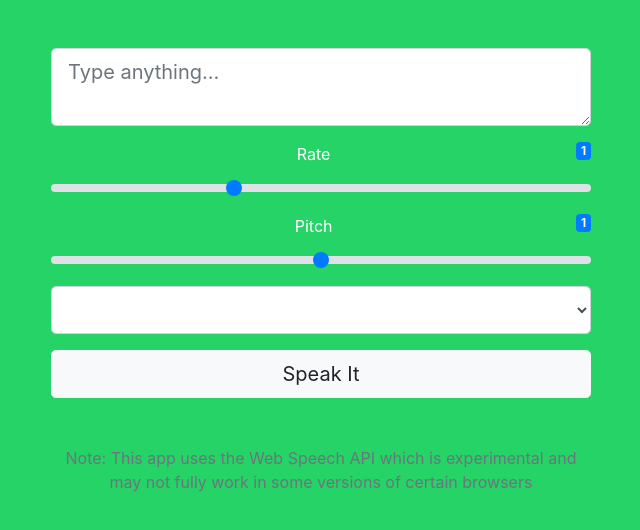
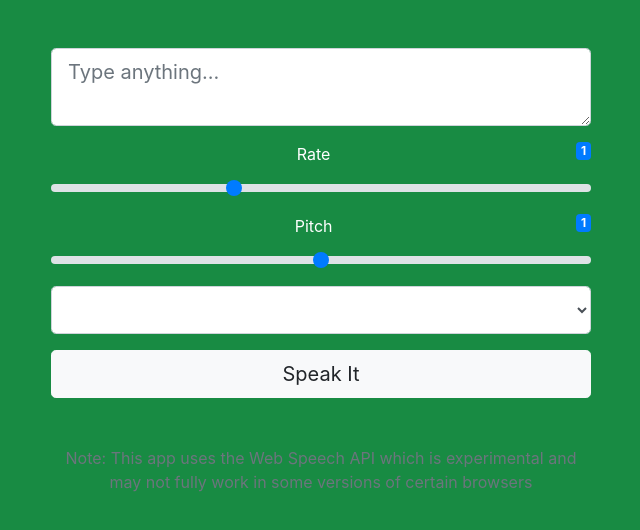
Before and after one commit to tikhsuP/assistant, a website: page dist/index.html in a window 1280 px wide. Shown: the whole page, without its empty margins (319-959 px from the left). Drawn offline with nearby package versions, Linux system fonts and the light colour scheme.

Commit message:
Update index.html

```diff
--- a/dist/index.html
+++ b/dist/index.html
@@ -10,7 +10,7 @@
 
   <style>
     body {
-      background: #25D366;
+      background: #188B43;
     }
   </style>
 
```
